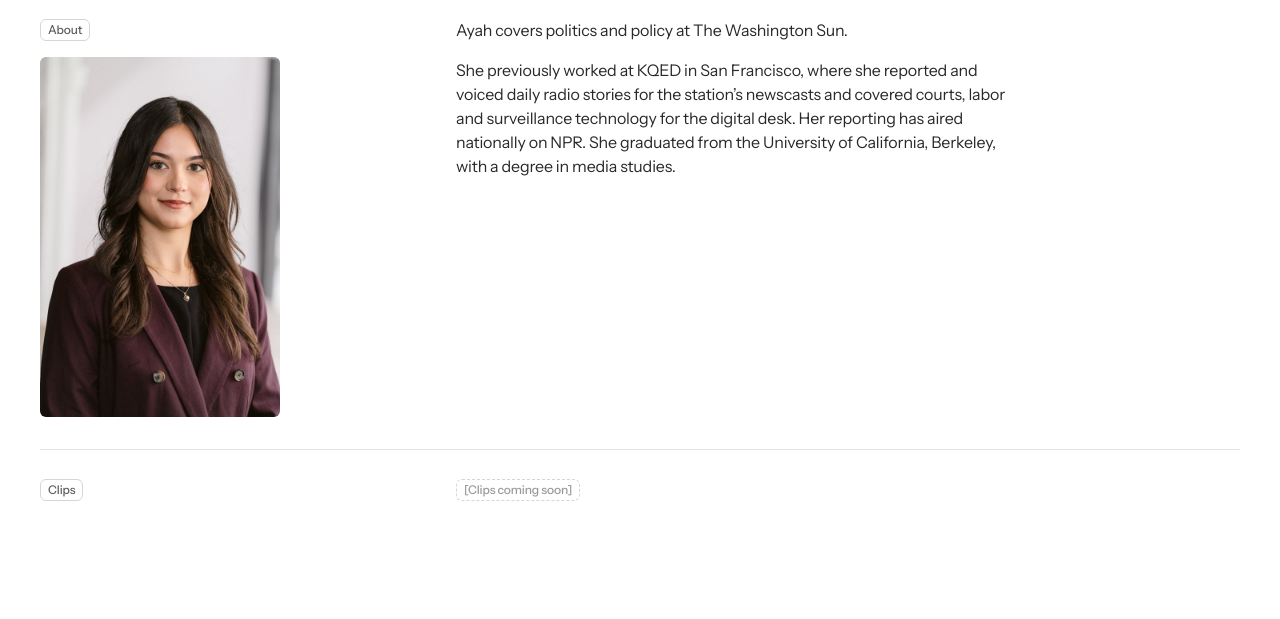
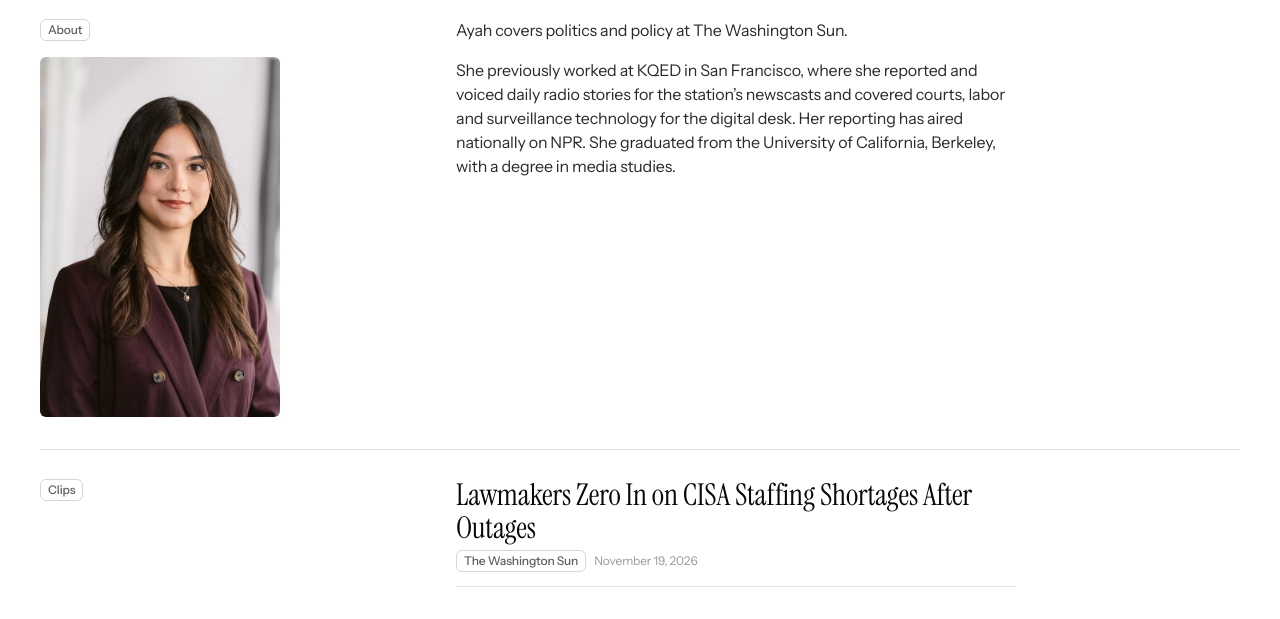
Before and after one commit to ayahaliahmad/aji-site-ayah, a plain HTML site: page index.html in a window 1280 px wide. Shown: the part 394-1013 px from the top of the page. Before the commit the page ends 927 px from the top, so only its background shows below. Drawn offline with Linux system fonts and the light colour scheme.

Commit message:
Add clip: Lawmakers Zero In on CISA Staffing Shortages After Outages
Co-Authored-By: Claude Opus 5.5 <noreply@anthropic.com>
Claude-Session: https://claude.ai/code/session_01XmpCjGqTmkKcdYVKLhDyCg

```diff
--- a/index.html
+++ b/index.html
@@ -187,7 +187,12 @@
           </li>
         </ul>
         -->
-        <span class="tag placeholder">[Clips coming soon]</span>
+        <ul class="clips">
+          <li class="clip" data-date="2026-11-19">
+            <a class="headline" href="https://www.washingtonsun.com/technology/lawmakers-cisa-staffing-shortages-outages">Lawmakers Zero In on CISA Staffing Shortages After Outages</a>
+            <span class="meta"><span class="tag">The Washington Sun</span><span class="date">November 19, 2026</span></span>
+          </li>
+        </ul>
       </div>
     </section>
   </main>
```
